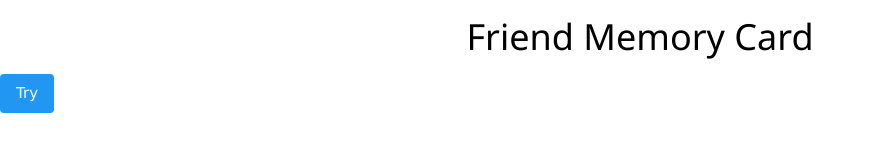
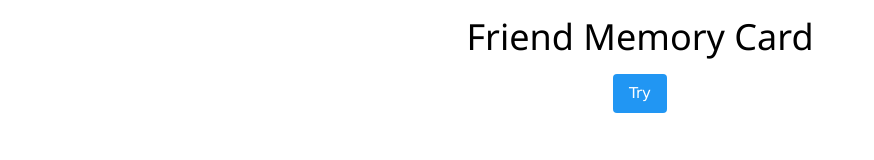
Before and after one commit to JacobLinCool/Friend-Memory-Card, a plain HTML site: page index.html in a window 1280 px wide. Shown: the whole page, without its empty margins (0-874 px from the left). Drawn offline with nearby package versions, Linux system fonts and the light colour scheme.

Commit message:
Update index.html

```diff
--- a/index.html
+++ b/index.html
@@ -7,9 +7,9 @@
     <link rel="stylesheet" href="https://www.w3schools.com/w3css/4/w3.css">
 </head>
 <body>
-<div>
-<h1 class="w3-center">Friend Memory Card</h1>
-<button class="w3-button w3-blue w3-center w3-round">Try</button>
+<div class="w3-center">
+<h1 class="">Friend Memory Card</h1>
+<button class="w3-button w3-blue w3-round">Try</button>
 </div>
 </body>
 </html>
```
